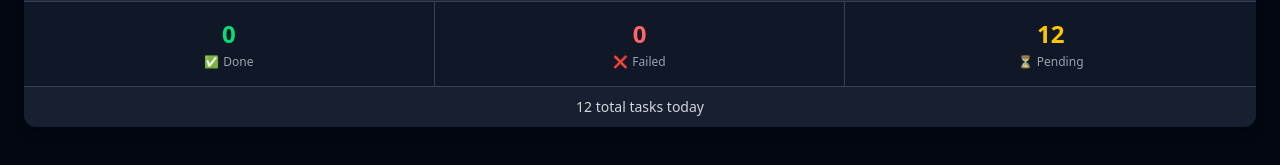
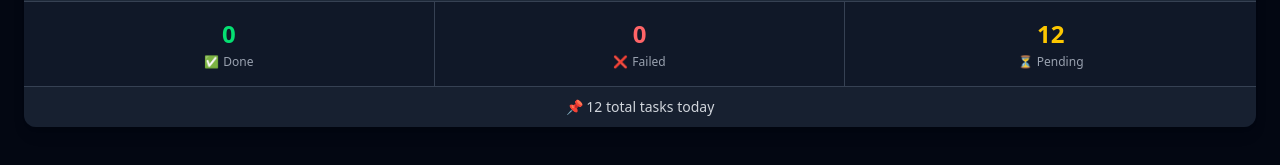
Before and after one commit to littlephillips/productivity_app, a React (Vite) app: page / in a window 1280 px wide. Shown: the part 147-312 px from the top of the page. Built offline with nearby package versions, Linux system fonts and the light colour scheme.

Commit message:
added emoji for all tasks

```diff
--- a/src/components/DailySummary.jsx
+++ b/src/components/DailySummary.jsx
@@ -38,7 +38,7 @@ const DailySummary = ({ tasks }) => {
       {/* Total Footer */}
       <div className="bg-gray-800/50 px-5 py-2.5 text-center border-t border-gray-700">
         <p className="text-sm text-gray-300">
-          <span className="font-medium">{total}</span> total tasks today
+          <span className="font-medium"> 📌 {total}</span> total tasks today
         </p>
       </div>
     </div>
```
